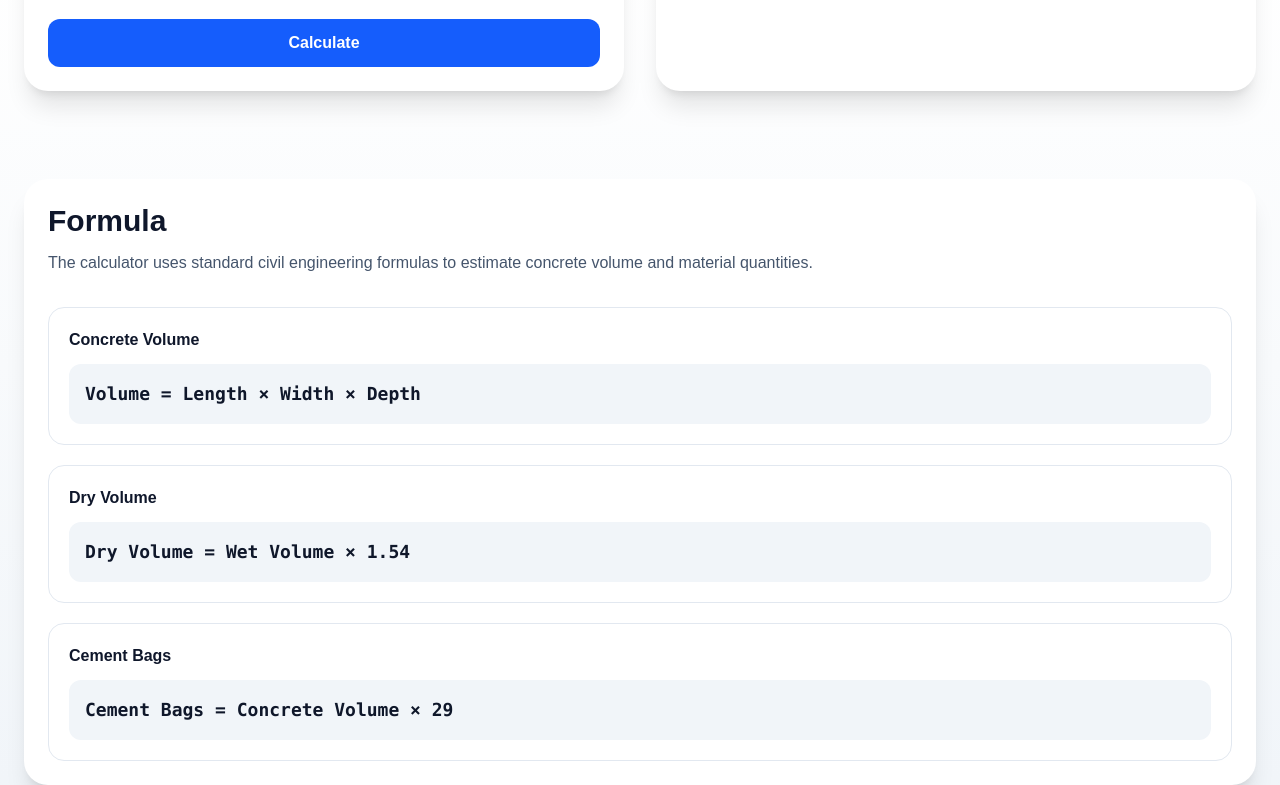
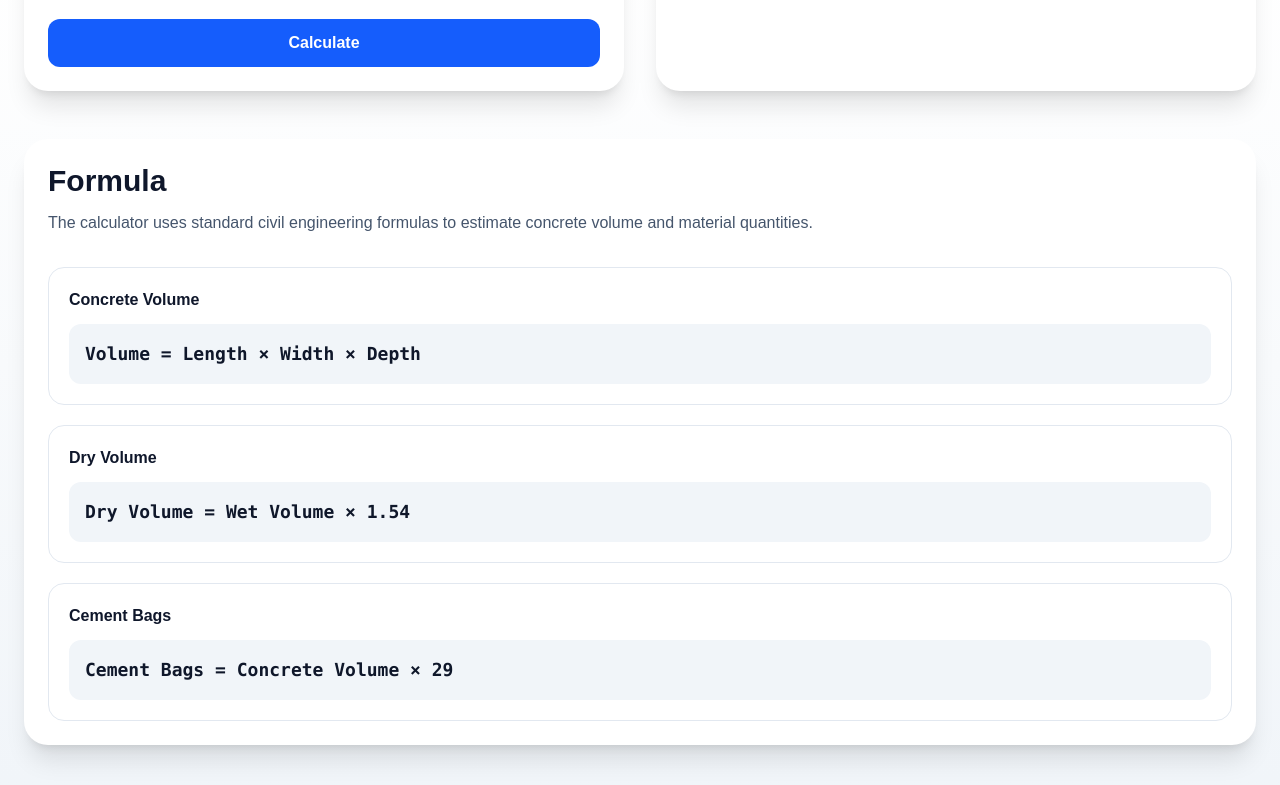
Before and after one commit to km7max-cmd/cornerspan, a Next.js app: page /calculators/concrete in a window 1280 px wide. Shown: the part 878-1663 px from the top of the page. Built offline with nearby package versions, Linux system fonts and the light colour scheme.

Commit message:
Refactor ConcreteCalculator component logic and layout

```diff
--- a/app/calculators/concrete/ConcreteCalculator.tsx
+++ b/app/calculators/concrete/ConcreteCalculator.tsx
@@ -5,9 +5,9 @@ import { useState } from "react";
 import Hero from "./components/Hero";
 import CalculatorForm from "./components/CalculatorForm";
 import ResultCard from "./components/ResultCard";
+import Formula from "./components/Formula";
 
 import { calculateConcrete } from "./utils/calculateConcrete";
-import Formula from "./components/Formula";
 
 export default function ConcreteCalculator() {
   const [length, setLength] = useState("");
@@ -29,11 +29,7 @@ export default function ConcreteCalculator() {
     const l = Number(length);
     const w = Number(width);
     const d = Number(depth);
-   const clearError = () => {
-  if (error) {
-    setError("");
-  }
-};
+
     if (!length || !width || !depth) {
       setError("Please fill in all fields.");
 
@@ -76,7 +72,6 @@ if (l <= 0 || w <= 0 || d <= 0) {
 
   return (
     <main className="min-h-screen bg-gradient-to-b from-blue-50 via-white to-slate-100">
-
       <div className="mx-auto max-w-7xl px-6 py-10">
 
         <Hero />
@@ -106,9 +101,10 @@ if (l <= 0 || w <= 0 || d <= 0) {
 
         </div>
 
+        <div className="mt-12">
+          <Formula />
         </div>
-  <div className="mx-auto mt-12 max-w-7xl px-6">
-  <Formula />
+
       </div>
     </main>
   );
```
Lines whose indentation alone changed are shown as unchanged.
